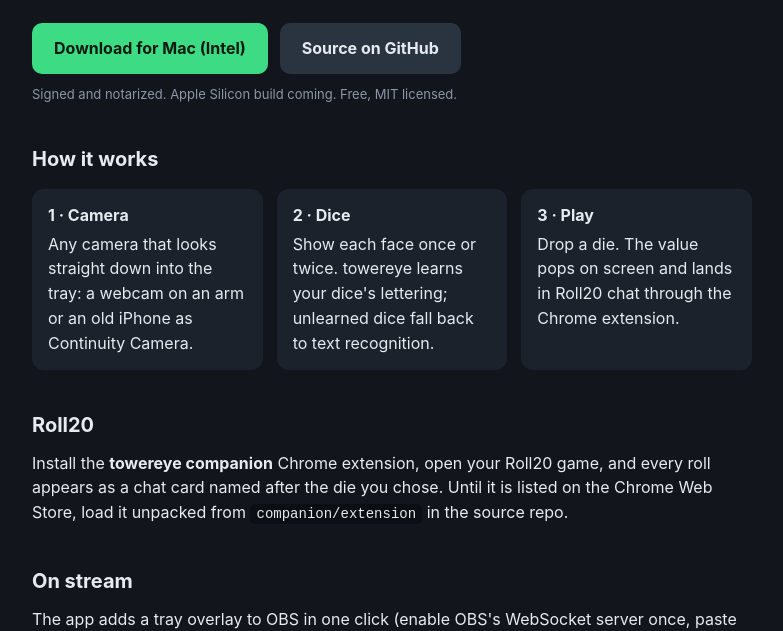
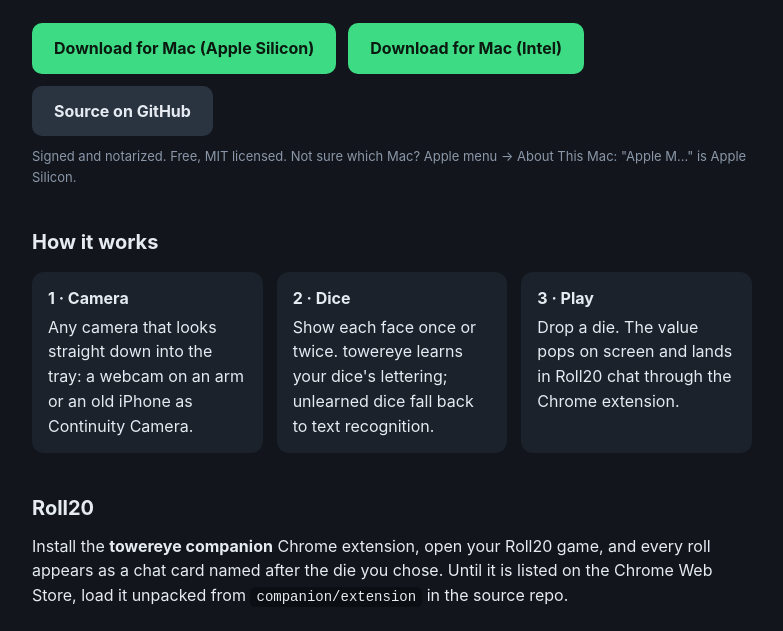
Before and after one commit to austinbyron/towereye, a browser extension: page site/index.html in a window 1280 px wide. Shown: the part 174-805 px from the top of the page, without its empty margins (248-1031 px from the left). Drawn offline with Linux system fonts and the light colour scheme.

Commit message:
site: Apple Silicon download

```diff
--- a/site/index.html
+++ b/site/index.html
@@ -31,10 +31,11 @@
   <h1>🎲 towereye</h1>
   <p class="lead">Point a camera at your dice tray. Every roll is read and posted into Roll20 chat, with a live tray feed for your stream. Real dice, no typing.</p>
   <div class="cta">
+    <a class="btn" href="https://github.com/austinbyron/towereye/releases/latest/download/towereye-mac-arm64.dmg">Download for Mac (Apple Silicon)</a>
     <a class="btn" href="https://github.com/austinbyron/towereye/releases/latest/download/towereye-mac-x64.dmg">Download for Mac (Intel)</a>
     <a class="btn alt" href="https://github.com/austinbyron/towereye">Source on GitHub</a>
   </div>
-  <p class="muted" style="margin-top:10px">Signed and notarized. Apple Silicon build coming. Free, MIT licensed.</p>
+  <p class="muted" style="margin-top:10px">Signed and notarized. Free, MIT licensed. Not sure which Mac? Apple menu → About This Mac: "Apple M…" is Apple Silicon.</p>
 
   <h2>How it works</h2>
   <div class="steps">
```
